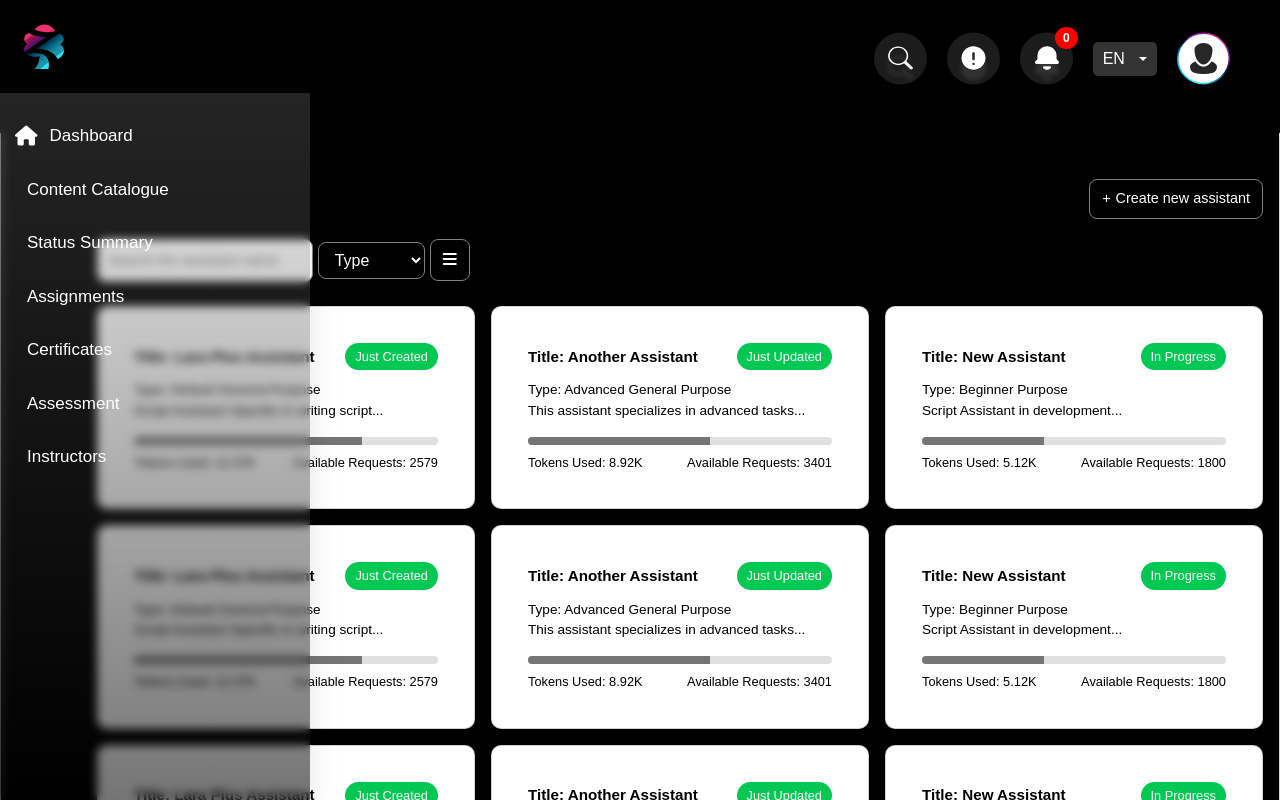
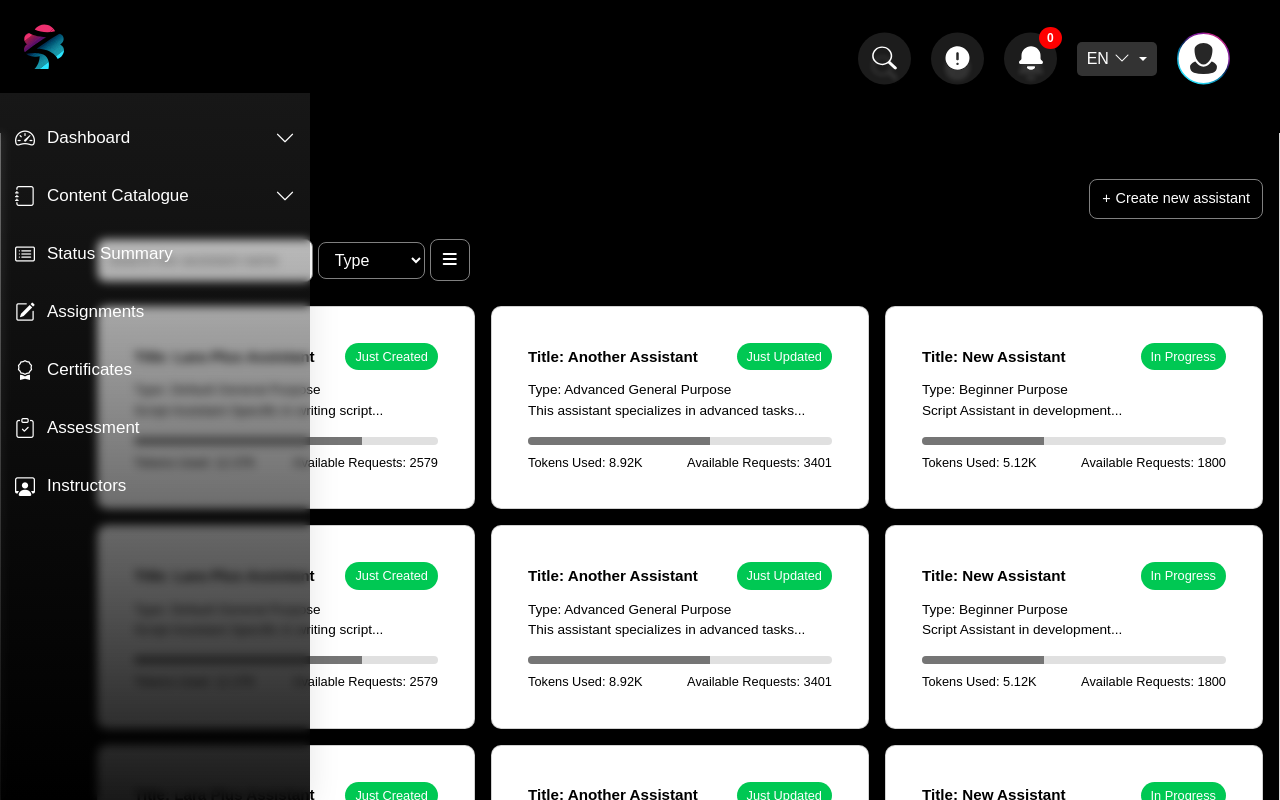
Before and after one commit to ibrahimsaber1/LARA-Platform-Frontend, a React (Vite) app: page / in a window 1280 px wide. Shown: the top 800 px of the page. Built offline with nearby package versions, Linux system fonts and the light colour scheme.

Commit message:
add the sidebar icons

```diff
--- a/package.json
+++ b/package.json
@@ -13,6 +13,7 @@
     "@fortawesome/fontawesome-free": "^6.6.0",
     "@popperjs/core": "^2.11.8",
     "bootstrap": "^5.3.3",
+    "bootstrap-icons": "^1.11.3",
     "i18next": "^23.16.8",
     "lucide-react": "^0.460.0",
     "react": "^18.3.1",
--- a/src/Components/Sidebar/Sidebar.jsx
+++ b/src/Components/Sidebar/Sidebar.jsx
@@ -41,8 +41,8 @@ const Sidebar = () => {
               onClick={() => toggleCollapse("dashboard")}
             >
               <div>
+
                 <i className="bi bi-speedometer2"></i>
-                <i class="fa fa-home"></i>
 
                 <span>Dashboard</span>
               </div>
@@ -60,8 +60,6 @@ const Sidebar = () => {
               <li>
                 <a href="/dashboard/learning-progress">
                   <i className="bi bi-bar-chart"></i>
-
-                  <i class="fa fa-home"></i>
 
                   <span>Learning Progress</span>
                 </a>
--- a/src/assets/styles/Sidebar.css
+++ b/src/assets/styles/Sidebar.css
@@ -1,8 +1,12 @@
+@import 'bootstrap-icons/font/bootstrap-icons.css';
+
+
+
 .sidebar {
     display: flex;
     flex-direction: column;
     width: 310px;
-    background: linear-gradient(0deg, rgba(0, 0, 0, 0.54) 0%, rgba(255, 255, 255, 0.16) 100%);
+    background: linear-gradient(0deg, rgba(0, 0, 0, 0.9) 0%, rgba(255, 255, 255, 0.1) 100%);
     box-shadow: 0 4px 30px rgba(0, 0, 0, 0.1);
     backdrop-filter: blur(5px);
     height: 100%;
--- a/src/main.jsx
+++ b/src/main.jsx
@@ -6,6 +6,7 @@ import './i18n'; // Import the i18n configuration
 // Import Bootstrap and FontAwesome
 import 'bootstrap/dist/css/bootstrap.min.css';
 import 'bootstrap/dist/js/bootstrap.bundle.min.js';
+
 import '@fortawesome/fontawesome-free/css/all.min.css';
 import './assets/styles/variables.css'; // Adjust the path as necessary
 import './index.css'
```
Also changed, not shown: 1 other file (tests, documents, lock files or other folders).
